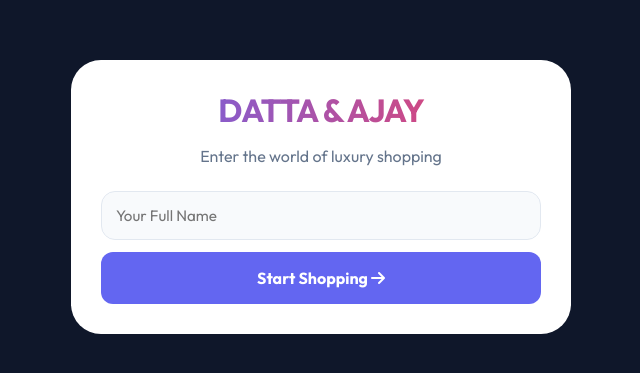
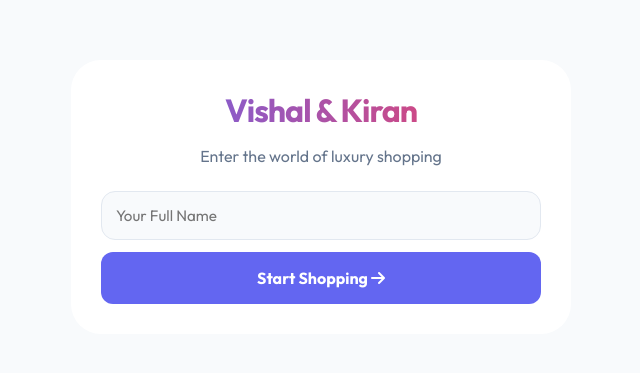
Before and after one commit to vishal-kiran/vishal-kiran, a plain HTML site: page index.html in a window 1280 px wide. Shown: the part 203-576 px from the top of the page, without its empty margins (319-959 px from the left). Drawn offline with Linux system fonts and the light colour scheme.

Commit message:
Update index.html

```diff
--- a/index.html
+++ b/index.html
@@ -3,16 +3,16 @@
 <head>
     <meta charset="UTF-8">
     <meta name="viewport" content="width=device-width, initial-scale=1.0, maximum-scale=1.0, user-scalable=no">
-    <title>💎 Datta & Ajay's Luxury Store</title>
+    <title>🏍️ Vk bike_rent</title>
     <link href="https://fonts.googleapis.com/css2?family=Outfit:wght@300;400;600;700&display=swap" rel="stylesheet">
     <link rel="stylesheet" href="https://cdnjs.cloudflare.com/ajax/libs/font-awesome/6.0.0/css/all.min.css">
     <link rel="stylesheet" href="style.css">
 </head>
 <body>
 
-<div id="loginOverlay" class="modal-overlay" style="background: var(--dark); z-index: 5000;">
+<div id="loginOverlay" class="modal-overlay" style="background: var(--green); z-index: 5000;">
     <div class="modal-content" style="text-align: center; border-radius: 30px;">
-        <div class="logo" style="font-size: 2rem; margin-bottom: 10px;">DATTA & AJAY</div>
+        <div class="logo" style="font-size: 2rem; margin-bottom: 10px;">Vishal & Kiran</div>
         <p style="color: #64748b; margin-bottom: 25px;">Enter the world of luxury shopping</p>
         <input type="text" id="userNameInput" placeholder="Your Full Name">
         <button class="add-btn" style="background: var(--primary); color: white; padding: 16px; font-size: 1rem;" onclick="saveUser()">Start Shopping <i class="fa fa-arrow-right"></i></button>
@@ -21,12 +21,12 @@
 
 <div id="mainApp" class="hidden">
     <header>
-        <div class="logo">DATTA & AJAY'S STORE</div>
+        <div class="logo">🏍️VK bike_rent</div>
         <div id="welcomeMsg" style="font-size: 0.8rem; font-weight: 500; color: #64748b; margin-top: 5px;"></div>
         <div class="nav-buttons">
             <button class="btn" onclick="location.reload()"><i class="fa fa-th-large"></i> Home</button>
             <button class="btn btn-cart" onclick="toggleSidebar('cartSidebar')">
-                <i class="fa fa-shopping-bag"></i> <span id="cartCount">0</span> Items
+                <i class="fa fa-trolly"></i> <span id="cartCount">0</span> Items
             </button>
             <button class="btn" style="color: var(--accent);" onclick="logout()"><i class="fa fa-power-off"></i></button>
         </div>
@@ -38,7 +38,7 @@
 </div>
 
 <div id="cartSidebar" class="sidebar">
-    <div class="sb-head"><b>Your Bag 👜</b><i class="fa fa-times" style="cursor:pointer" onclick="toggleSidebar('cartSidebar')"></i></div>
+    <div class="sb-head"><b>your trolly</b><i class="fa fa-times" style="cursor:pointer" onclick="toggleSidebar('cartSidebar')"></i></div>
     <div id="cartItems" style="flex:1; overflow-y:auto; padding:15px;"></div>
     <div style="padding:25px; background: #f8fafc; border-top: 1px solid #e2e8f0;">
         <div style="display:flex; justify-content:space-between; margin-bottom:15px;">
```
